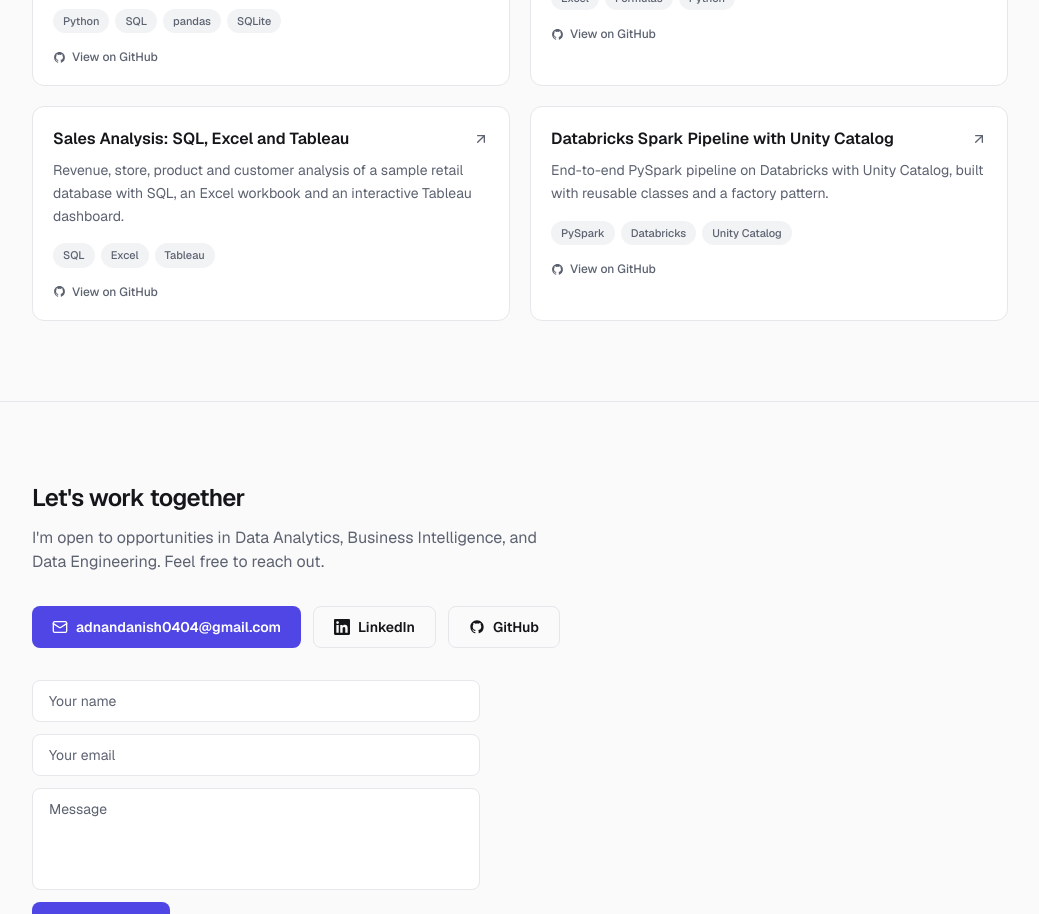
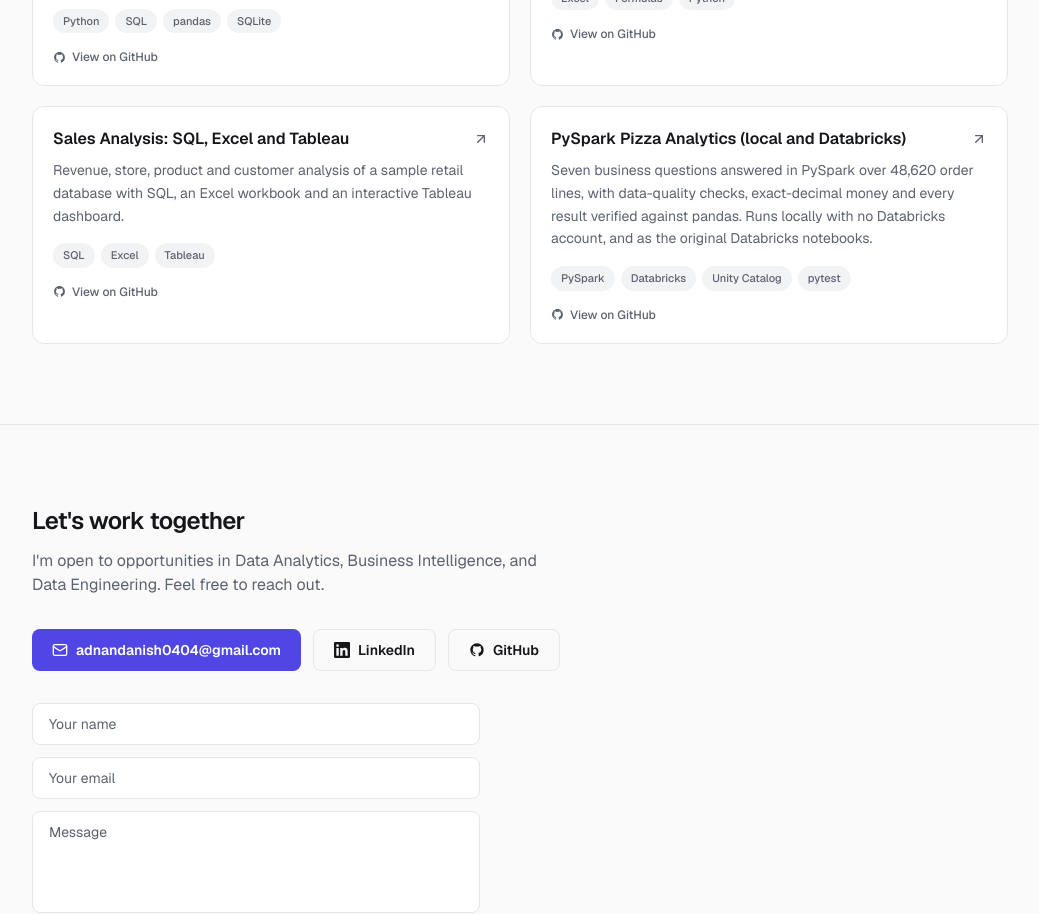
Before and after one commit to Adnan040404/Portfolio, a Next.js app: page / in a window 1280 px wide. Shown: the part 3040-3954 px from the top of the page, without its empty margins (120-1159 px from the left). Built offline with nearby package versions, Linux system fonts and the light colour scheme; no server answers.

Commit message:
Describe the pizza analytics project: it now runs locally as well as on Databricks

```diff
--- a/src/data/projects.ts
+++ b/src/data/projects.ts
@@ -52,11 +52,11 @@
     repo: gh("Sales-Analysis-with-SQL-Excel-and-Tableau"),
   },
   {
-    title: "Databricks Spark Pipeline with Unity Catalog",
+    title: "PySpark Pizza Analytics (local and Databricks)",
     category: "Data Engineering",
     description:
-      "End-to-end PySpark pipeline on Databricks with Unity Catalog, built with reusable classes and a factory pattern.",
-    tech: ["PySpark", "Databricks", "Unity Catalog"],
+      "Seven business questions answered in PySpark over 48,620 order lines, with data-quality checks, exact-decimal money and every result verified against pandas. Runs locally with no Databricks account, and as the original Databricks notebooks.",
+    tech: ["PySpark", "Databricks", "Unity Catalog", "pytest"],
     repo: gh("Databricks-End-to-End-Spark-Project-with-Unity-Catalog"),
   },
 ];
```
